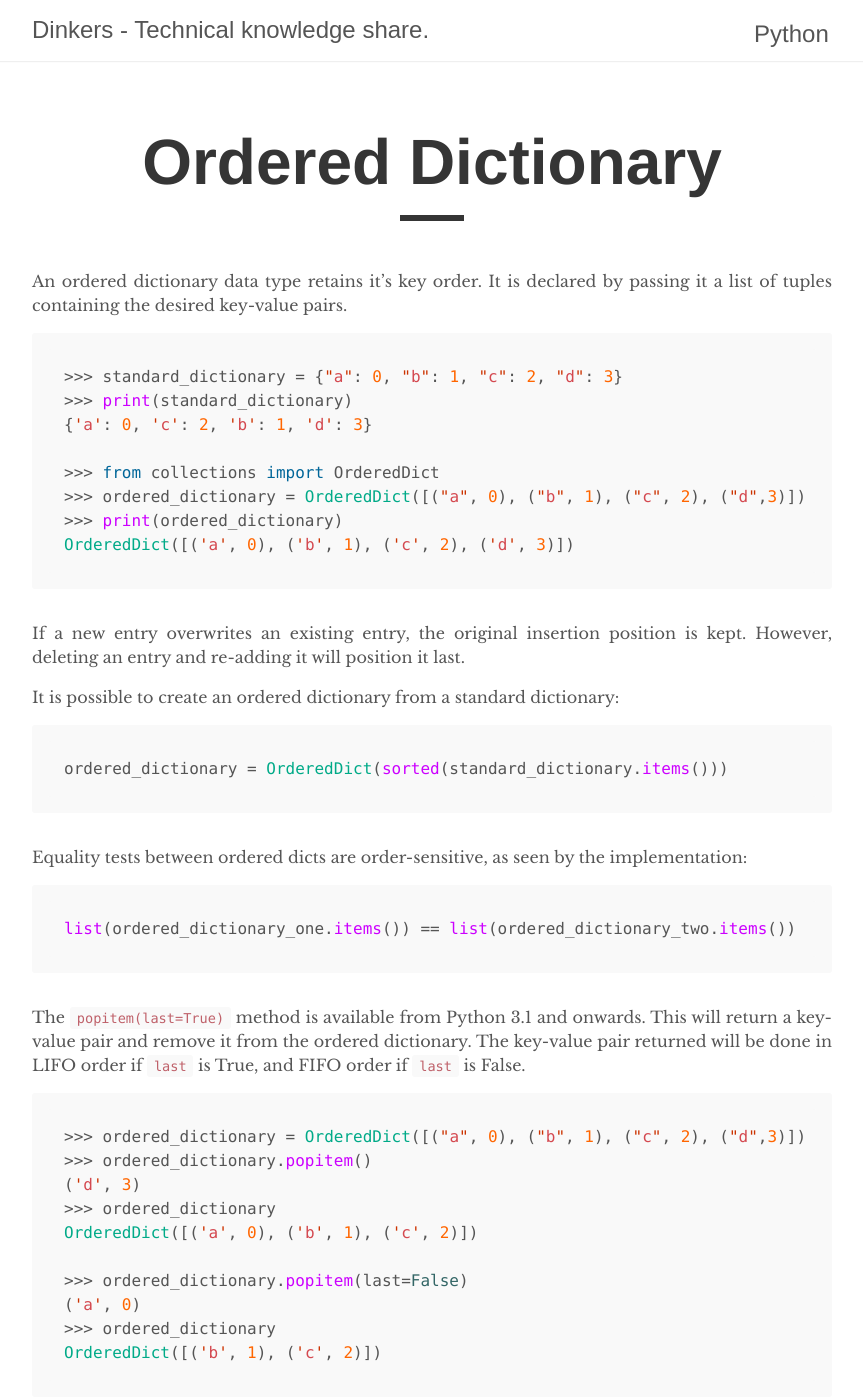
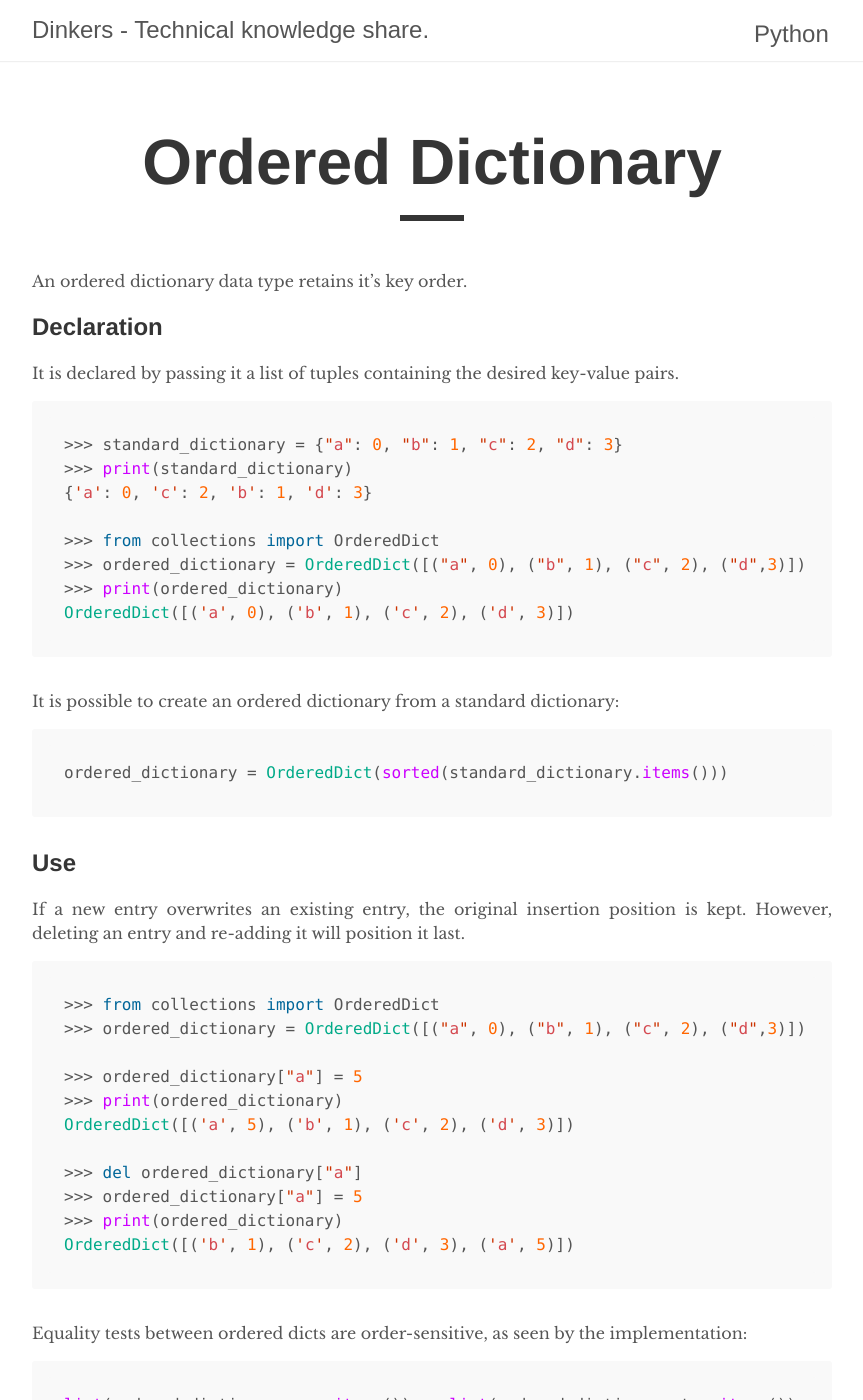
Before and after one commit to RobertDickens/dinkers.github.io, a Jekyll site: the page built from _python/intermediate/ordered_dict.md, in a window 1280 px wide and 1400 px high. Shown: the whole window, without its empty margins (208-1071 px from the left). Built offline with Jekyll 4.4.1, drawn with Linux system fonts in a browser that asks for light colours; some web fonts are replaced.

Commit message:
Updated ordered dict python doc

````diff
--- a/_python/intermediate/ordered_dict.md
+++ b/_python/intermediate/ordered_dict.md
@@ -5,7 +5,11 @@ description: "A dictionary data type that remembers the order it's keys were add
 categories: intermediate
 ---
 
-An ordered dictionary data type retains it's key order. It is declared by passing it a list of tuples containing the desired key-value pairs.
+An ordered dictionary data type retains it's key order.
+
+## Declaration
+
+It is declared by passing it a list of tuples containing the desired key-value pairs.
 
 ```python
 >>> standard_dictionary = {"a": 0, "b": 1, "c": 2, "d": 3}
@@ -18,18 +22,38 @@ An ordered dictionary data type retains it's key order. It is declared by passin
 OrderedDict([('a', 0), ('b', 1), ('c', 2), ('d', 3)])
 ```
 
-If a new entry overwrites an existing entry, the original insertion position is kept. However, deleting an entry and re-adding it will position it last.
-
 It is possible to create an ordered dictionary from a standard dictionary:
 
 ```python
 ordered_dictionary = OrderedDict(sorted(standard_dictionary.items()))
 ```
+
+## Use
+
+If a new entry overwrites an existing entry, the original insertion position is kept. However, deleting an entry and re-adding it will position it last.
+
+```python
+>>> from collections import OrderedDict
+>>> ordered_dictionary = OrderedDict([("a", 0), ("b", 1), ("c", 2), ("d",3)])
+
+>>> ordered_dictionary["a"] = 5
+>>> print(ordered_dictionary)
+OrderedDict([('a', 5), ('b', 1), ('c', 2), ('d', 3)])
+
+>>> del ordered_dictionary["a"]
+>>> ordered_dictionary["a"] = 5
+>>> print(ordered_dictionary)
+OrderedDict([('b', 1), ('c', 2), ('d', 3), ('a', 5)])
+```
+
 Equality tests between ordered dicts are order-sensitive, as seen by the implementation:
 
 ```python
 list(ordered_dictionary_one.items()) == list(ordered_dictionary_two.items())
 ```
+
+## Methods
+
 The `popitem(last=True)` method is available from Python 3.1 and onwards. This will return a key-value pair and remove it from the ordered dictionary. The key-value pair returned will be done in LIFO order if `last` is True, and FIFO order if `last` is False.
 
 ```python
@@ -64,4 +88,6 @@ Traceback (most recent call last):
 KeyError: 'z'
 ```
 
+---
+
 **The standard `dict` data type is ordered by default in Python 3.7 and onwards.**
````
Also changed, not shown: _python/intermediate/default_dictionaries.md (deleted, +0 -46 lines).
